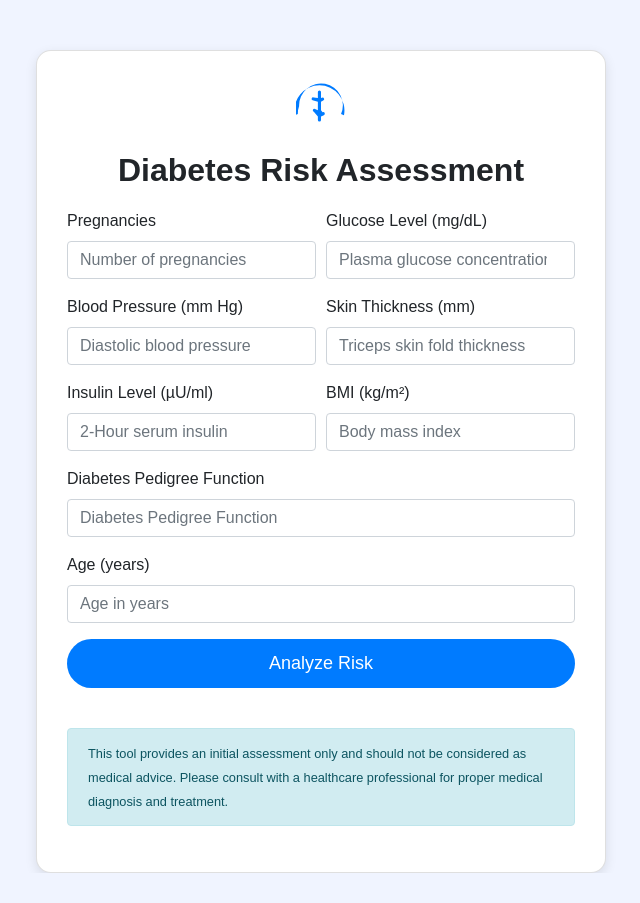
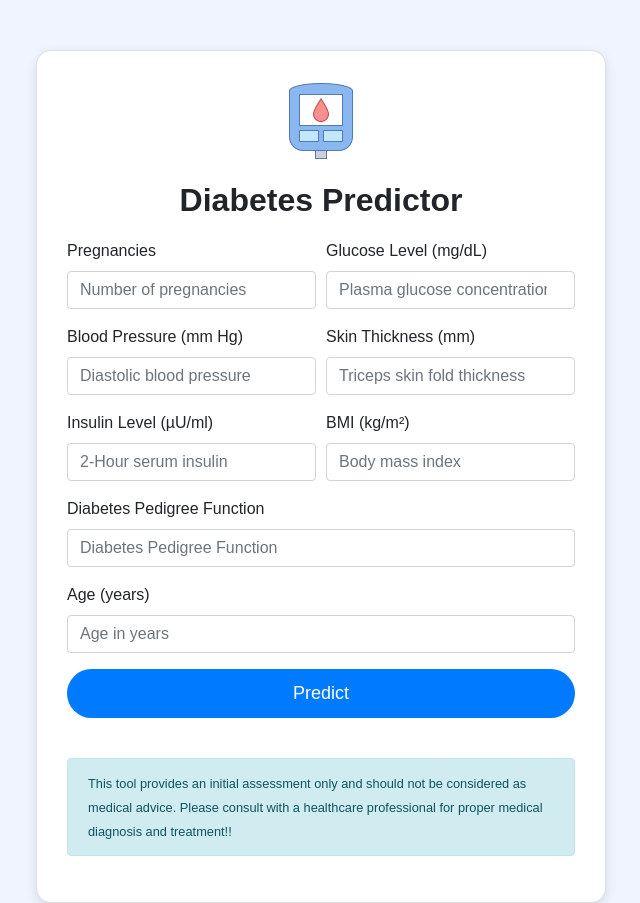
Before and after one commit to walkervalentinuss/diabetes-predictor, a Flask app: page / in a window 1280 px wide. Shown: the whole page, without its empty margins (319-959 px from the left). Before the commit the page ends 873 px from the top, so only its background shows below. Run offline with Flask 3, Linux system fonts and the light colour scheme; parts of the project's set-up code (start-up, migrations or seed data) failed here and were passed over; some libraries are stand-ins or nearby versions.

Commit message:
modify frontend

```diff
--- a/templates/index.html
+++ b/templates/index.html
@@ -3,7 +3,7 @@
 <head>
     <meta charset="UTF-8">
     <meta name="viewport" content="width=device-width, initial-scale=1.0">
-    <title>Diabetes Risk Assessment</title>
+    <title>Diabetes Predictor</title>
     <link rel="stylesheet" href="https://stackpath.bootstrapcdn.com/bootstrap/4.5.2/css/bootstrap.min.css">
     <style>
         body {
@@ -27,7 +27,7 @@
         .form-group label {
             font-weight: 500;
         }
-        .btn {
+        .btn     {
             background-color: #007bff;
             color: white;
             border-radius: 25px;
@@ -65,12 +65,9 @@
     <div class="container">
         <div class="card">
             <div class="header-icon">
-                <svg xmlns="http://www.w3.org/2000/svg" fill="currentColor" class="bi bi-heart-pulse" viewBox="0 0 16 16">
-                    <path d="M1 8a7 7 0 1 1 13.41 2.588l.944.333a8 8 0 1 0-15.7 0l.944-.333A7 7 0 0 1 1 8Z"/>
-                    <path d="M8 3.5a.5.5 0 0 0-1 0v1.926L5.698 5.24a.5.5 0 1 0-.396.918L7 6.618v2.764l-.905-.452a.5.5 0 1 0-.395.918L7 11.382v1.068a.5.5 0 0 0 1 0v-1.068l.905-.452a.5.5 0 1 0-.395-.918L8 9.382V6.618l.698-.349a.5.5 0 1 0-.396-.918L8 5.426V3.5Z"/>
-                </svg>
+                <img src="icons8-glucometer-80.png" alt="glucometer">
             </div>
-            <h2>Diabetes Risk Assessment</h2>
+            <h2>Diabetes Predictor</h2>
             <form id="diabetes-form">
                 <div class="form-row">
                     <div class="form-group col-md-6">
@@ -116,11 +113,11 @@
                     <label for="age">Age (years)</label>
                     <input type="number" class="form-control" id="age" placeholder="Age in years" step="1" required>
                 </div>
-                <button type="submit" class="btn btn-block">Analyze Risk</button>
+                <button type="submit" class="btn btn-block">Predict</button>
             </form>
             <div id="result" class="mt-4 text-center"></div>
             <div class="alert alert-info mt-3" role="alert">
-                <small>This tool provides an initial assessment only and should not be considered as medical advice. Please consult with a healthcare professional for proper medical diagnosis and treatment.</small>
+                <small>This tool provides an initial assessment only and should not be considered as medical advice. Please consult with a healthcare professional for proper medical diagnosis and treatment!!</small>
             </div>
         </div>
     </div>
```
Also changed, not shown: templates/icons8-glucometer-80.png (added).
